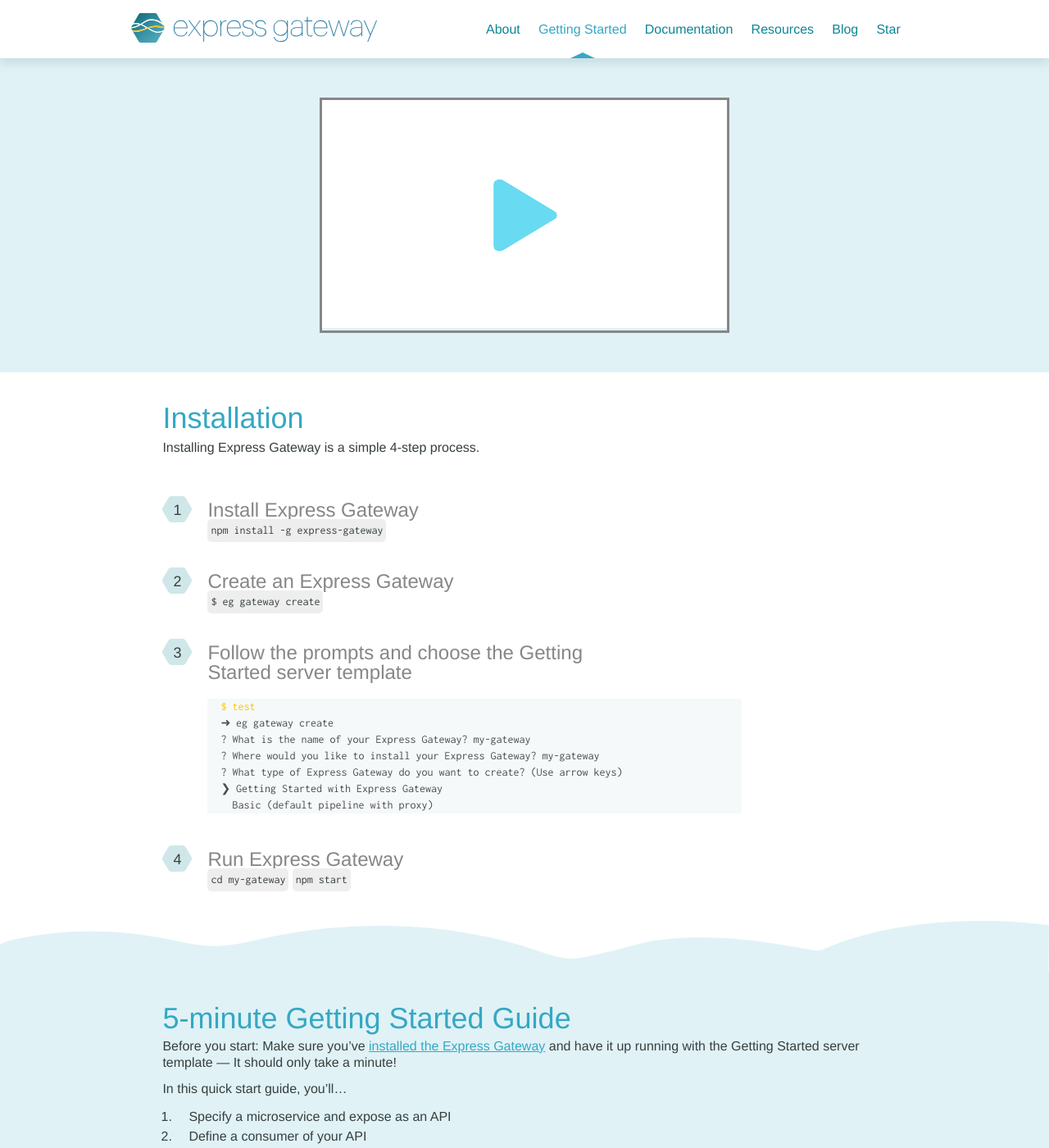
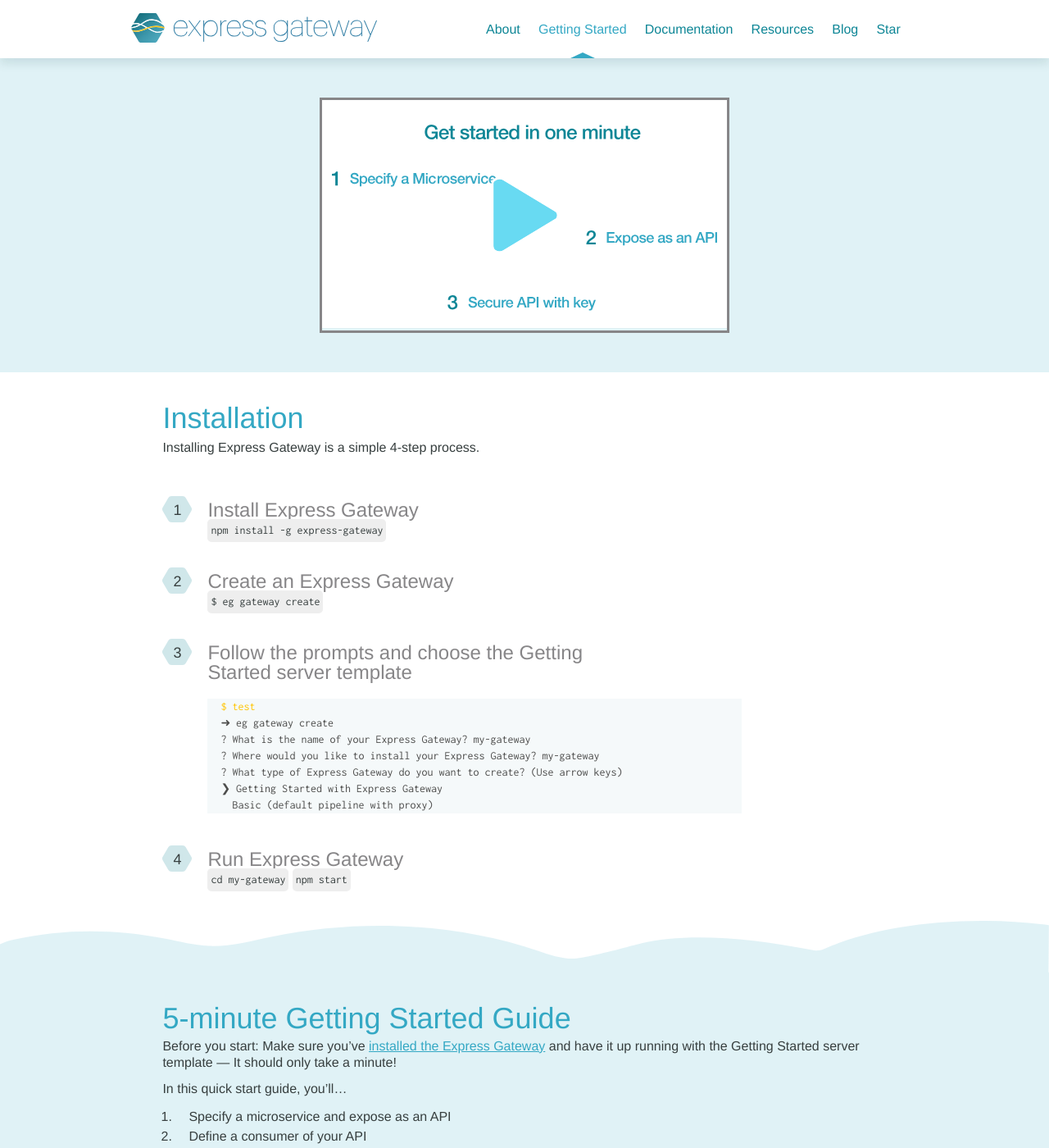
Before and after one commit to ExpressGateway/express-gateway.io, a Jekyll site: the page built from _pages/getting-started.md, in a window 1280 px wide and 1400 px high. Shown: the whole window at 82% size. Built offline with Jekyll 4.4.1, drawn with Linux system fonts in a browser that asks for light colours; nearby versions of some CDN libraries; some web fonts are replaced; comment, search, counter and statistics services are not loaded; some of the changed text lies outside the part shown.

Commit message:
add video placeholder

```diff
--- a/_config.yml
+++ b/_config.yml
@@ -8,8 +8,8 @@
 title: Express Gateway
 email: info@express-gateway.io
 description: A Microservices API Gateway Built on Express.JS
-baseurl: "http://www.express-gateway.io"
-url: "http://www.express-gateway.io"
+baseurl: "" #http://www.express-gateway.io
+url: "" #http://www.express-gateway.io
 twitter_username: express_gateway
 encoding: UTF-8
 
--- a/_layouts/home.html
+++ b/_layouts/home.html
@@ -77,6 +77,7 @@
 
           </div>
           <div class="video-container">
+            {% include video_atrest.svg %}
           </div>
           {% include icon-play-button.svg %}
         </div>
--- a/_pages/getting-started.md
+++ b/_pages/getting-started.md
@@ -7,9 +7,9 @@
 <section class="screencast-feature">
   <div class="video-aspect-ratio">
     <div class="video-border moveback">
-
     </div>
     <div class="video-container">
+    {% include video_atrest.svg %}
     </div>
     {% include icon-play-button.svg %}
   </div>
--- a/_sass/_layout.scss
+++ b/_sass/_layout.scss
@@ -315,6 +315,14 @@
 
       &.videoplay {
         transform: scale(1.2);
+      }
+
+      svg {
+        display: block;
+        position: absolute;
+        top: 18px;
+        width: 94%;
+        padding: 3%
       }
 
   }
--- a/assets/js/scripts.js
+++ b/assets/js/scripts.js
@@ -7,7 +7,7 @@
 $(document).ready(function () {
   //video content swap
   $(".video-container").click(function () {
-    $(this).append('<iframe src="https://player.vimeo.com/video/222706185?autoplay=1&title=0&byline=0&portrait=0" style="position:absolute;top:0;left:0;width:100%;height:100%;" frameborder="0" webkitallowfullscreen mozallowfullscreen allowfullscreen></iframe>');
+    $(this).append('<iframe src="https://player.vimeo.com/video/226182256?autoplay=1&title=0&byline=0&portrait=0" style="position:absolute;top:0;left:0;width:100%;height:100%;" frameborder="0" webkitallowfullscreen mozallowfullscreen allowfullscreen></iframe>');
     $('.moveback').addClass('zindexflat');
     $('#icon-play-button, .video-container, .screencast-feature').addClass('videoplay');
   });
```
Also changed, not shown: _includes/video_atrest.svg (added).
